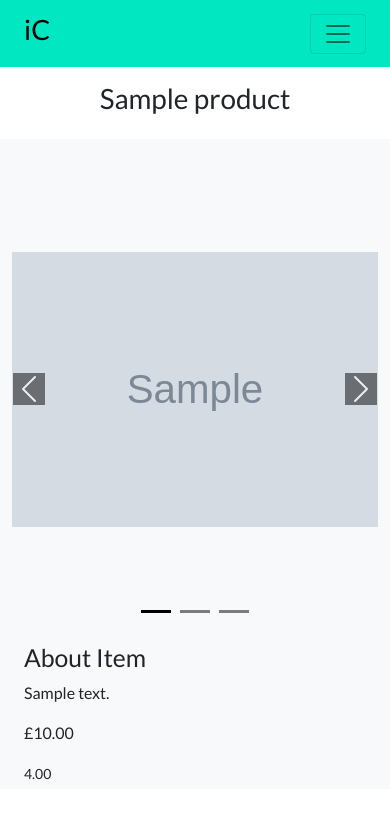
After one commit to gurpzsingh97/IC, a Django app: page /products/1 in a window 390 px wide. The commit adds this page. Shown: the top 819 px of the page. Run offline with Django 3.2, Linux system fonts and the light colour scheme; tables that the repository leaves empty hold one stand-in row (values such as "Sample post"); grey boxes marked "Sample" are stand-in pictures; parts of the project's set-up code (start-up, migrations or seed data) failed here and were passed over; some libraries are stand-ins or nearby versions.

Commit message:
styled mobile nav and made it user friendly

```diff
--- /dev/null
+++ b/products/templates/products/product_details.html
@@ -0,0 +1,67 @@
+{% extends "base.html" %}
+{% load static %}
+
+{% block page_header %}
+<div class="container header-container">
+    <div class="row">
+        <div class="col">
+
+        </div>
+    </div>
+</div>
+{% endblock %}
+
+{% block content %}
+
+<div class="container my-3">
+    <div class="row">
+        <div class="col text-center">
+            <h1>{{ product.name }}</h1>
+        </div>
+    </div>
+</div>
+<div class="container my-2">
+    <div class="row bg-light">
+        <div id="carouselExampleIndicators" class="carousel slide col-12 col-lg-6 my-auto" data-bs-ride="carousel">
+            <div class="carousel-indicators">
+                <li>
+                    <button type="button" data-bs-target="#carouselExampleIndicators" data-bs-slide-to="0" class="active" aria-current="true" aria-label="Slide 1"></button>
+                    <button type="button" data-bs-target="#carouselExampleIndicators" data-bs-slide-to="1" aria-label="Slide 2"></button>
+                    <button type="button" data-bs-target="#carouselExampleIndicators" data-bs-slide-to="2" aria-label="Slide 3"></button>
+                </li>
+            </div>
+
+            <div class="carousel-inner">
+                <div class="carousel-item active" style="height: 500px;" data-bs-interval="20000">
+                    <img src="{{ product.main_image.url }}" style="height: 100%; width: 100%; object-fit: contain"
+                        class="d-block w-100" alt="...">
+                </div>
+                <div class="carousel-item" style="height: 500px;" data-bs-interval="20000">
+                    <img src="{{ product.image2.url }}" style="height: 100%; width: 100%; object-fit: contain"
+                        class="d-block w-100" alt="...">
+                </div>
+                <div class="carousel-item" style="height: 500px;" data-bs-interval="20000">
+                    <img src="{{ product.image3.url }}" style="height: 100%; width: 100%; object-fit: contain"
+                        class=" d-block w-100" alt="...">
+                </div>
+            </div>
+            <button class="carousel-control-prev" type="button" data-bs-target="#carouselExampleIndicators"
+                data-bs-slide="prev">
+                <span class="carousel-control-prev-icon" aria-hidden="true"></span>
+                <span class="visually-hidden">Previous</span>
+            </button>
+            <button class="carousel-control-next " type="button" data-bs-target="#carouselExampleIndicators"
+                data-bs-slide="next">
+                <span class="carousel-control-next-icon" aria-hidden="true"></span>
+                <span class="visually-hidden">Next</span>
+            </button>
+        </div>
+        <div class="col-12 col-lg-6 my-1 px-4">
+            <h2>About Item</h2>
+            <p>{{ product.description }}</p>
+            <p>£{{ product.price }}</p>
+            <small>{{ product.rating }}</small>
+        </div>
+    </div>
+</div>
+{% endblock %}
--- a/products/templates/products/products.html
+++ b/products/templates/products/products.html
@@ -22,11 +22,13 @@
 <div class="container">
     <div class="row">
         {% for product in products %}
-        <div class="col-3 my-3">
+        <div class="col-lg-3 col-md-6 col-12 my-3">
             <div class="card border-bottom h-100 border-0" style="height: 510px;">
                 <img class="card-img-top mt-2" src="{{ product.main_image.url }}" alt="Card image cap">
                 <div class="card-body mt-4 py-0">
-                    <p class="card-text mb-0">£{{ product.name }}</p>
+                    <a href="{% url 'product_detail' product.id %}">
+                        <p class="card-text mb-0">£{{ product.name }}</p>
+                    </a>
                 </div>
                 <div class="card-footer">
                     <p class="card-text">£{{ product.price }}</p>
--- a/products/urls.py
+++ b/products/urls.py
@@ -2,4 +2,5 @@ from django.urls import path
 from . import views
 urlpatterns = [
     path('', views.all_products, name='products'),
+    path('<product_id>', views.product_detail, name='product_detail')
 ]
--- a/products/views.py
+++ b/products/views.py
@@ -29,3 +29,12 @@ def all_products(request):
         'search_term': query,
     }
     return render(request, 'products/products.html', context)
+
+def product_detail(request, product_id):
+    product = get_object_or_404(Product, pk=product_id)
+
+    context = {
+        'product': product,
+    }
+
+    return render(request, 'products/product_details.html', context)
--- a/static/css/style.css
+++ b/static/css/style.css
@@ -73,3 +73,21 @@ a{
     color: white;
     min-width: 160px;
 }
+.carousel .carousel-indicators button {
+    background-color: rgb(0, 0, 0);
+}
+.carousel .carousel-control-prev-icon{
+    background-color: rgb(0, 0, 0);
+}
+.carousel .carousel-control-next-icon{
+    background-color: rgb(0, 0, 0);
+}
+
+@media (max-width: 992px) {
+    .header-container {
+        padding-top: 66px;
+    }
+}
+.mobile-nav{
+    background-color: rgb(0, 231, 193);
+}
--- a/templates/base.html
+++ b/templates/base.html
@@ -44,7 +44,7 @@
 
 <body>
     <header class="container-fluid fixed-top border-bottom my-0">
-        <div class="row">
+        <div class="row d-none d-lg-flex">
             <div class="col-lg-4 text-center my-2 logo-link">
                 <a class="text-black"href="{% url 'home' %}"><h1 class="heading">iC</h1></a>
             </div>
@@ -107,6 +107,7 @@
         <div class="row bg-black">
             <nav class="navbar navbar-expand-lg navbar-light w-100 h-10">
                 {% include 'includes/extended-nav.html' %}
+                {% include 'includes/mobile-nav.html' %}
             </nav>
         </div>
     </header>
--- a/templates/includes/extended-nav.html
+++ b/templates/includes/extended-nav.html
@@ -1,5 +1,5 @@
-<div class="collapse navbar-collapse" id="main-nav">
-    <ul class="navbar-nav w-auto mx-auto">
+<div class="collapse navbar-collapse " id="main-nav">
+    <ul class="navbar-nav w-auto mx-auto d-none d-lg-flex">
         <li class="nav-item dropdown">
             <a href="" class="logo-font fw-bold nav-link text-white mx-5" id="special-link" data-bs-toggle="dropdown" aria-haspopup="true" aria-expanded="false" >
                 Technology
--- /dev/null
+++ b/templates/includes/mobile-nav.html
@@ -0,0 +1,118 @@
+<nav class="navbar mobile-nav fixed-top d-lg-none">
+    <div class="container-fluid">
+        <a class="text-black navbar-brand"href="{% url 'home' %}"><h1 class="heading">iC</h1></a>
+        <button class="navbar-toggler" type="button" data-bs-toggle="offcanvas" data-bs-target="#offcanvasNavbar"
+            aria-controls="offcanvasNavbar">
+            <span class="navbar-toggler-icon"></span>
+        </button>
+        <div class="offcanvas offcanvas-end mobile-nav" tabindex="-1" id="offcanvasNavbar" aria-labelledby="offcanvasNavbarLabel">
+            <div class="offcanvas-header">
+                <h5 class="offcanvas-title" id="offcanvasNavbarLabel"></h5>
+                <button type="button" class="btn-close text-reset" data-bs-dismiss="offcanvas"
+                    aria-label="Close"></button>
+            </div>
+            <div class="offcanvas-body">
+                <ul class="navbar-nav justify-content-end flex-grow-1 pe-3">
+                    <li class="nav-item">
+                        <a class="nav-link active" aria-current="page" href="{% url 'home' %}">Home</a>
+                    </li>
+                    <li class="nav-item dropdown">
+                        <a class="nav-link" href="#" id="offcanvasNavbarDropdown" role="button"
+                            data-bs-toggle="dropdown" aria-expanded="false">
+                            My Account
+                        </a>
+                        <ul class="dropdown-menu" aria-labelledby="offcanvasNavbarDropdown">
+                            {% if request.user.is_authenticated %}
+                            {% if request.user.is_superuser %}
+                            <a href="" class="dropdown-item">Product Management</a>
+                            {% endif %}
+                            <a href="" class="dropdown-item">My Profile</a>
+                            <a href="{% url 'account_logout' %}" class="dropdown-item">Logout</a>
+                            {% else %}
+                            <a href="{% url 'account_signup' %}" class="dropdown-item">Register</a>
+                            <a href="{% url 'account_login' %}" class="dropdown-item">Login</a>
+                            {% endif %}
+                        </ul>
+                    </li>
+                    <hr class="dropdown-divider">
+                    <h2>Shop</h2>
+                    <li class="nav-item dropdown">
+                        <a class="nav-link " href="#" id="offcanvasNavbarDropdown" role="button"
+                            data-bs-toggle="dropdown" aria-expanded="false">
+                            Technology
+                        </a>
+                        <ul class="dropdown-menu" aria-labelledby="offcanvasNavbarDropdown">
+                            <a href="{% url 'products' %}?categories=tvs" class="dropdown-item">TVs</a>
+                            <a href="{% url 'products' %}?categories=phones" class="dropdown-item">Phones/Accesories</a>
+                            <a href="{% url 'products' %}?categories=gaming" class="dropdown-item">Gaming</a>
+                            <a href="{% url 'products' %}?categories=cameras" class="dropdown-item">Cameras</a>
+                            <a href="{% url 'products' %}?categories=tvs,phones,gaming,cameras" class="dropdown-item">All Technology</a>
+                        </ul>
+                    </li>
+                    <li class="nav-item dropdown">
+                        <a class="nav-link " href="#" id="offcanvasNavbarDropdown" role="button" data-bs-toggle="dropdown"
+                            aria-expanded="false">
+                            Appliances
+                        </a>
+                        <ul class="dropdown-menu" aria-labelledby="offcanvasNavbarDropdown">
+                            <a href="" class="dropdown-item">Cooking</a>
+                            <a href="" class="dropdown-item">Fridges & Freezers</a>
+                            <a href="" class="dropdown-item">Laudry</a>
+                            <a href="{% url 'products' %}" class="dropdown-item">All Appliances</a>
+                        </ul>
+                    </li>
+                    <li class="nav-item dropdown">
+                        <a class="nav-link " href="#" id="offcanvasNavbarDropdown" role="button"
+                            data-bs-toggle="dropdown" aria-expanded="false">
+                            Sports & Leisure
+                        </a>
+                        <ul class="dropdown-menu" aria-labelledby="offcanvasNavbarDropdown">
+                            <a href="" class="dropdown-item">Fitness and Gym</a>
+                            <a href="" class="dropdown-item">Sports Equipment</a>
+                            <a href="" class="dropdown-item">Fitness Technology</a>
+                            <a href="" class="dropdown-item">Sportswear</a>
+                            <a href="" class="dropdown-item">All Sports & Leisure</a>
+                        </ul>
+                    </li>
+                    <li class="nav-item dropdown">
+                        <a class="nav-link " href="#" id="offcanvasNavbarDropdown" role="button"
+                            data-bs-toggle="dropdown" aria-expanded="false">
+                            Clothing
+                        </a>
+                        <ul class="dropdown-menu" aria-labelledby="offcanvasNavbarDropdown">
+                            <a href="" class="dropdown-item">Mens</a>
+                            <a href="" class="dropdown-item">Womens</a>
+                            <a href="" class="dropdown-item">All Clothing</a>
+                        </ul>
+                    </li>
+                    <li class="nav-item dropdown">
+                        <a class="nav-link " href="#" id="offcanvasNavbarDropdown" role="button"
+                            data-bs-toggle="dropdown" aria-expanded="false">
+                            Jewellery
+                        </a>
+                        <ul class="dropdown-menu" aria-labelledby="offcanvasNavbarDropdown">
+                            <a href="" class="dropdown-item">Mens Jewellery</a>
+                            <a href="" class="dropdown-item">Womens Jewellery</a>
+                            <a href="" class="dropdown-item">Watches</a>
+                            <a href="" class="dropdown-item">All Jewellery</a>
+                        </ul>
+                    </li>
+                </ul>
+                <form method="GET" action="{% url 'products' %}">
+                    <div class="input-group w-100 my-1">
+                        <input class="form-control border border-black left-rounded-2" type="text" name="q"
+                            placeholder="Search our site">
+                        <div class="input-group-append">
+                            <button class="form-control btn btn-black border button border-black right-rounded-2" type="submit">
+                                <span class="icon">
+                                    <i class="fas fa-search"></i>
+                                </span>
+                            </button>
+                        </div>
+                    </div>
+                </form>
+            </div>
+            </div>
+        </div>
+    </div>
+</nav>
```
